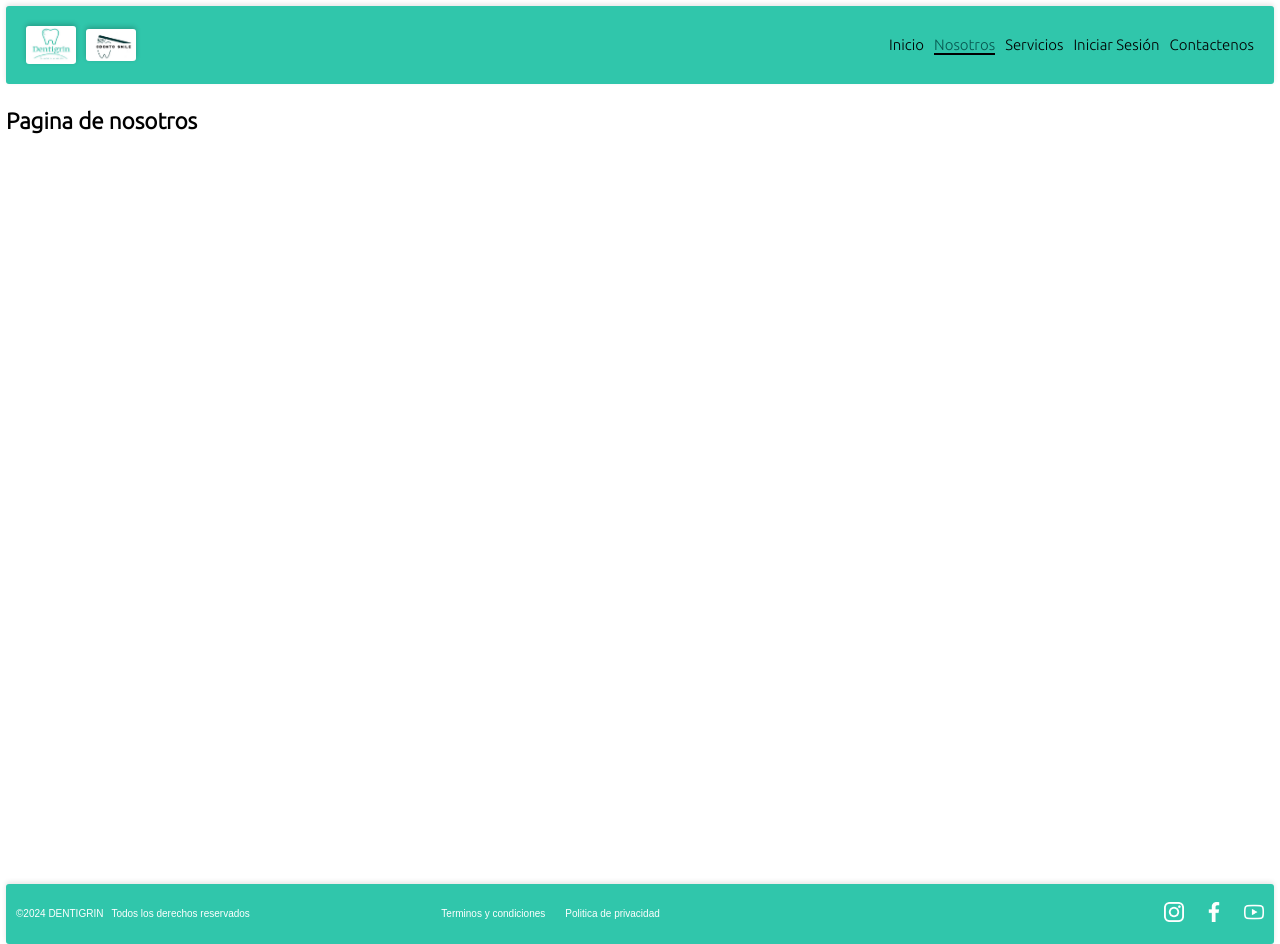
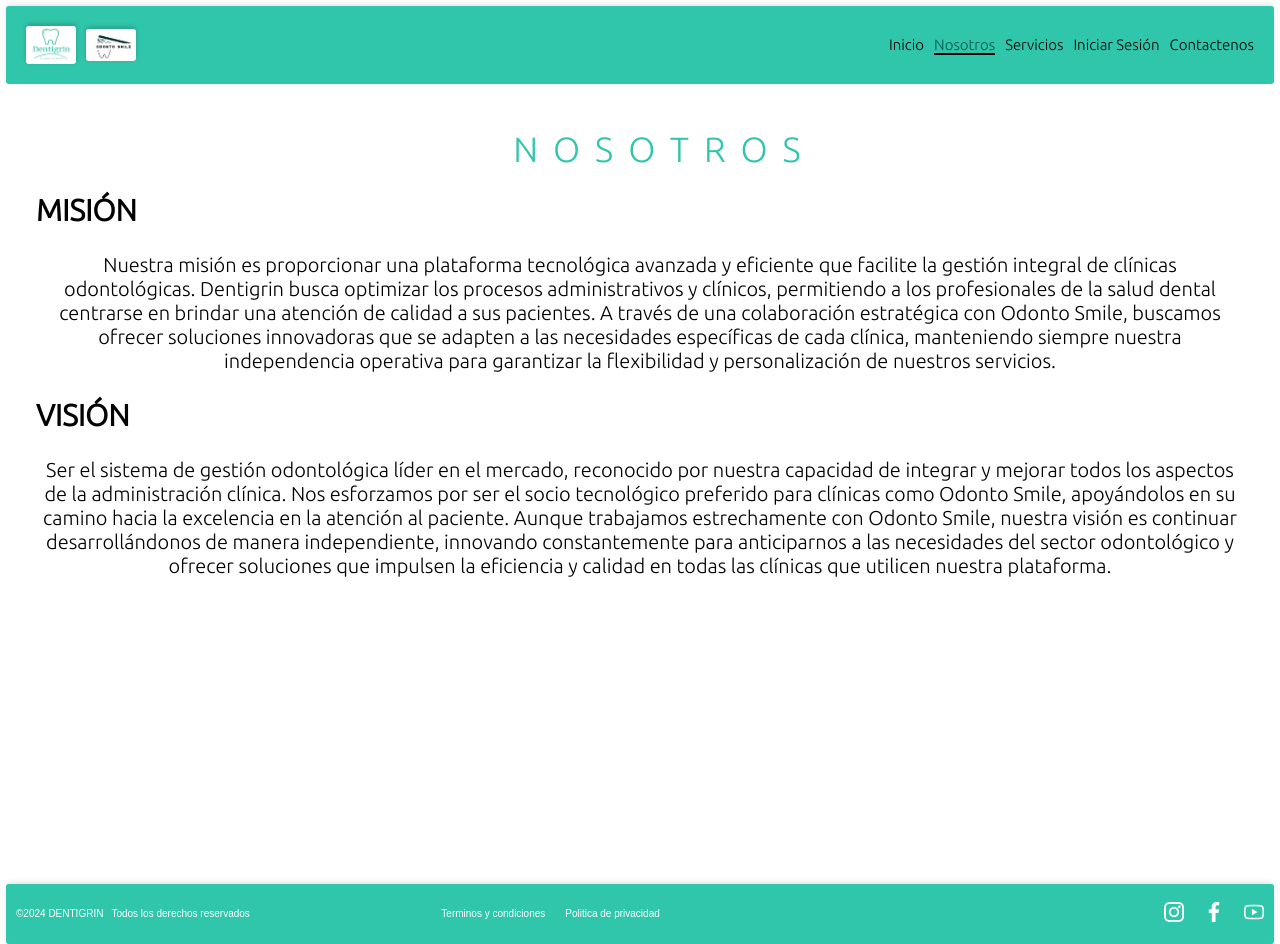
Before and after one commit to adferatuz/Dentigrin, a React (Vite) app in the folder dentigrin/: page /nosotros in a window 1280 px wide. Built offline with nearby package versions, Linux system fonts and the light colour scheme.

Commit message:
Actualizado archivo nosotros.jsx y su respectivo styles.css

```diff
--- a/dentigrin/src/views/nosotros/nosotros.jsx
+++ b/dentigrin/src/views/nosotros/nosotros.jsx
@@ -1,9 +1,28 @@
-
+import './styles.css'
 
 export default function Nosotros(props) {
     return(
-        <div>
-            <h2>Pagina de nosotros</h2>
+        <div className='container-nosotros'>
+            <div className='container-title'>
+                <h1 className="title-nosotros">NOSOTROS</h1>
+            </div>
+            <div className="container-info">
+            <div className="info">
+                <h2> MISIÓN</h2>
+                <p>
+                    Nuestra misión es proporcionar una plataforma tecnológica avanzada y eficiente que facilite la gestión integral de clínicas odontológicas. Dentigrin busca optimizar los procesos administrativos y clínicos, permitiendo a los profesionales de la salud dental centrarse en brindar una atención de calidad a sus pacientes.
+                    A través de una colaboración estratégica con Odonto Smile, buscamos ofrecer soluciones innovadoras que se adapten a las necesidades específicas de cada clínica, manteniendo siempre nuestra independencia operativa para garantizar la flexibilidad y personalización de nuestros servicios.
+                </p>
+            </div>
+            <div className="info">
+                <h2> VISIÓN</h2>
+                <p>
+                    Ser el sistema de gestión odontológica líder en el mercado, reconocido por nuestra capacidad de integrar y mejorar todos los aspectos de la administración clínica. Nos esforzamos por ser el socio tecnológico preferido para clínicas como Odonto Smile, apoyándolos en su camino hacia la excelencia en la atención al paciente. Aunque trabajamos estrechamente con Odonto Smile, nuestra visión es continuar desarrollándonos de manera independiente, innovando constantemente para anticiparnos a las necesidades del sector odontológico y ofrecer soluciones que impulsen la eficiencia y calidad en todas las clínicas que utilicen nuestra plataforma.
+                </p>
+            </div>
+            </div>
+
+
         </div>
     )
 }
--- /dev/null
+++ b/dentigrin/src/views/nosotros/styles.css
@@ -0,0 +1,44 @@
+.container-nosotros{
+    width: 100%;
+    height: 100%;
+    text-align: center;
+    position: relative;
+}
+
+.container-title{
+    position: absolute;
+    top: 5%;
+    left: 40%;
+}
+
+.title-nosotros{
+    margin: 0;
+    font-size: 35px;
+    font-weight: 100;
+    letter-spacing: 15px;
+    color: #30c6ab;
+
+}
+
+.container-info{
+    display: block;
+    position: absolute;
+    top: 10%;
+}
+
+.info{
+    display: flex;
+    flex-wrap: wrap;
+    text-align: center;
+    padding: 0px 30px;
+}
+
+.info h2{
+    font-size: 30px;
+
+}
+
+.info p{
+    margin: 0;
+    font-size: 20px;
+}
```
